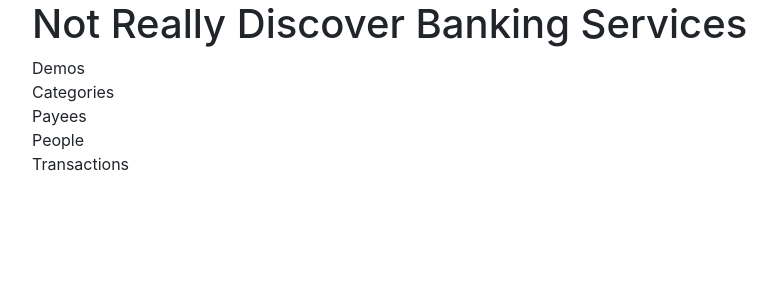
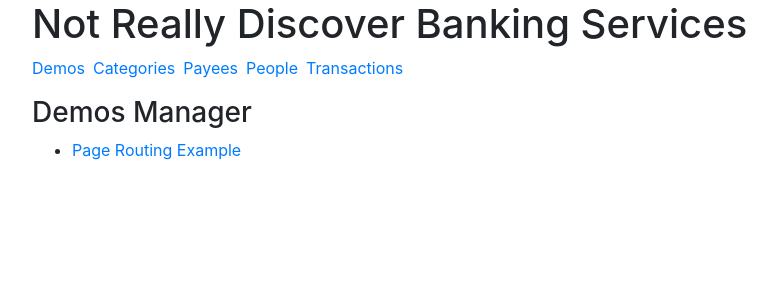
Before and after one commit to sreedharvl/discover-react, a React (Create React App) app: page /demos in a window 1280 px wide. Shown: the top 300 px of the page, without its empty margins (53-830 px from the left). Built offline with nearby package versions, Linux system fonts and the light colour scheme.

Commit message:
Nested routing

```diff
--- a/src/App.tsx
+++ b/src/App.tsx
@@ -1,8 +1,8 @@
 import React from 'react';
-import { BrowserRouter as Router } from 'react-router-dom';
-
-import Greeter from './GreeterFunctional';
-import { PageManagerRouted } from './demos/PageComponents';
+import { BrowserRouter as Router, Switch, Route, Link } from 'react-router-dom';
+import { CategoriesManager, TransactionsManager, PeopleManager } from './TopicManagers';
+import PayeesManager from './payees/PayeesManager';
+import DemosManager from './demos/DemosManager';
 
 function App() {
   return (
@@ -13,15 +13,43 @@
           <div className="col">
             <nav>
               <ul className="list-inline">
-                <li className="list-inline item">Demos</li>
-                <li className="list-inline item">Categories</li>
-                <li className="list-inline item">Payees</li>
-                <li className="list-inline item">People</li>
-                <li className="list-inline item">Transactions</li>
+                <li className="list-inline-item">
+                  <Link to="/demos">Demos</Link>
+                </li>
+                <li className="list-inline-item">
+                  <Link to="/categories">Categories</Link>
+                </li>
+                <li className="list-inline-item">
+                  <Link to="/payees">Payees</Link>
+                </li>
+                <li className="list-inline-item">
+                  <Link to="/people">People</Link>
+                </li>
+                <li className="list-inline-item">
+                  <Link to="/transactions">Transactions</Link>
+                </li>
               </ul>
             </nav>
           </div>
         </div>
+
+        <Switch>
+          <Route path="/demos">
+            <DemosManager />
+          </Route>
+          <Route path="/categories">
+            <CategoriesManager />
+          </Route>
+          <Route path="/payees">
+            <PayeesManager />
+          </Route>
+          <Route path="/people">
+            <PeopleManager />
+          </Route>
+          <Route path="/transactions">
+            <TransactionsManager />
+          </Route>
+        </Switch>
       </div>
     </Router>
   );
--- a/src/demos/DemosManager.tsx
+++ b/src/demos/DemosManager.tsx
@@ -1,13 +1,33 @@
-import React from 'react'
+import React from 'react';
+import { Switch, Route, Link } from 'react-router-dom';
+import { PageManagerRouted } from './PageComponents';
 
 function DemosManager() {
   return (
-    <div className="row">
-      <div className="col">
-        <h3>Demos Manager</h3>
+    <>
+      <div className="row">
+        <div className="col">
+          <h3>Demos Manager</h3>
+        </div>
       </div>
-    </div>
-  )
+      <div className="row">
+        <div className="col">
+          <ul>
+            <li>
+              <Link to="/demos/page-routing">Page Routing Example</Link>
+            </li>
+          </ul>
+        </div>
+        <div className="col">
+          <Switch>
+            <Route path="/demos/page-routing">
+              <PageManagerRouted />
+            </Route>
+          </Switch>
+        </div>
+      </div>
+    </>
+  );
 }
 
-export default DemosManager
+export default DemosManager;
--- a/src/demos/PageComponents.tsx
+++ b/src/demos/PageComponents.tsx
@@ -64,21 +64,21 @@
       <div className="col">
         <ul className="list-inline">
           <li className="list-inline-item">
-            <Link to="/page-one">Page One</Link>
+            <Link to="/demos/page-routing/page-one">Page One</Link>
           </li>
           <li className="list-inline-item">
-            <Link to="/page-two">Page Two</Link>
+            <Link to="/demos/page-routing/page-two">Page Two</Link>
           </li>
         </ul>
 
         <Switch>
-          <Route path="/" exact>
-            <Redirect to="/page-one" />
+          <Route path="/demos/page-routing" exact>
+            <Redirect to="/demos/page-routing/page-one" />
           </Route>
-          <Route path="/page-one">
+          <Route path="/demos/page-routing/page-one">
             <PageOne />
           </Route>
-          <Route path="/page-two">
+          <Route path="/demos/page-routing/page-two">
             <PageTwo />
           </Route>
         </Switch>
```
